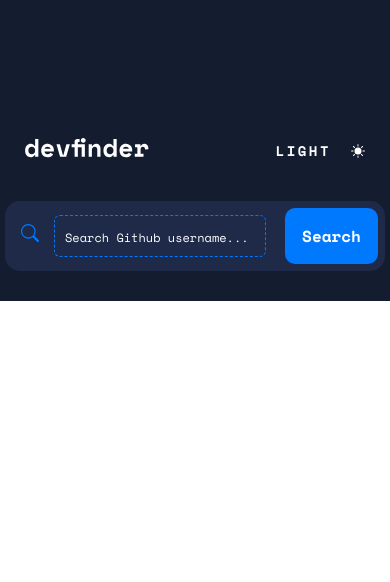
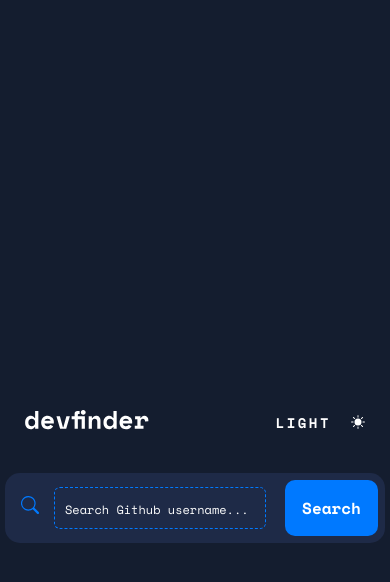
Before and after one commit to alicefrsr/React-DevFinder-App, a React (Create React App) app: page / in a window 390 px wide. Shown: the top 582 px of the page. Built offline with nearby package versions, Linux system fonts and the light colour scheme.

Commit message:
fix responsive on android 4?

```diff
--- a/src/styles/DevFinderApp.css
+++ b/src/styles/DevFinderApp.css
@@ -1,7 +1,7 @@
 /* CONTAINER */
 
 .container {
-  height: fit-content;
+  height: 100dvh;
   width: 100dvw;
   display: flex;
   flex-direction: column;
@@ -19,8 +19,8 @@
   color: #141d2f;
 }
 
-@media only screen and (min-width: 479px) {
+/* @media only screen and (min-width: 479px) {
   .container {
-    height: 100dvh;
+
   }
-}
+} */
```
